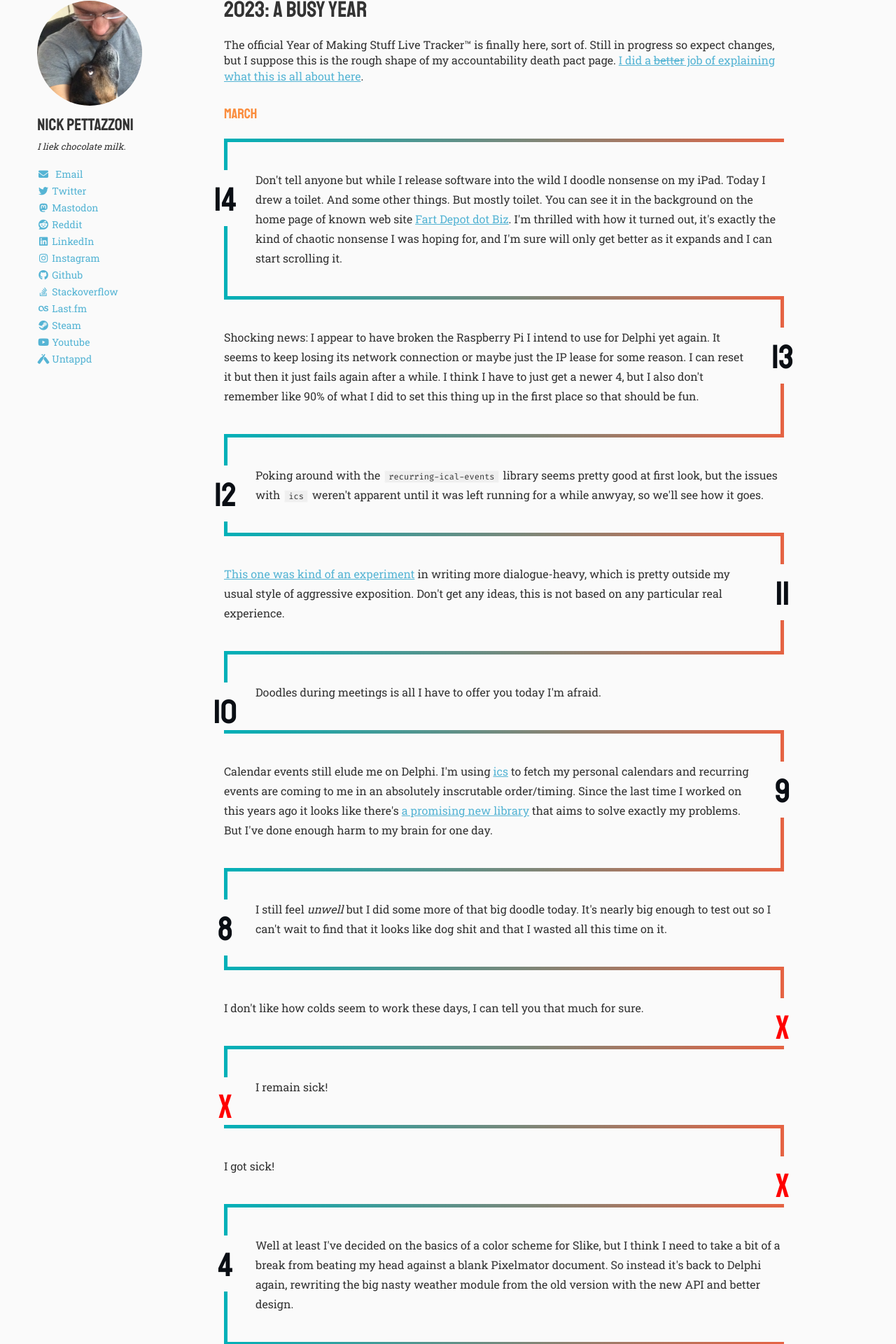
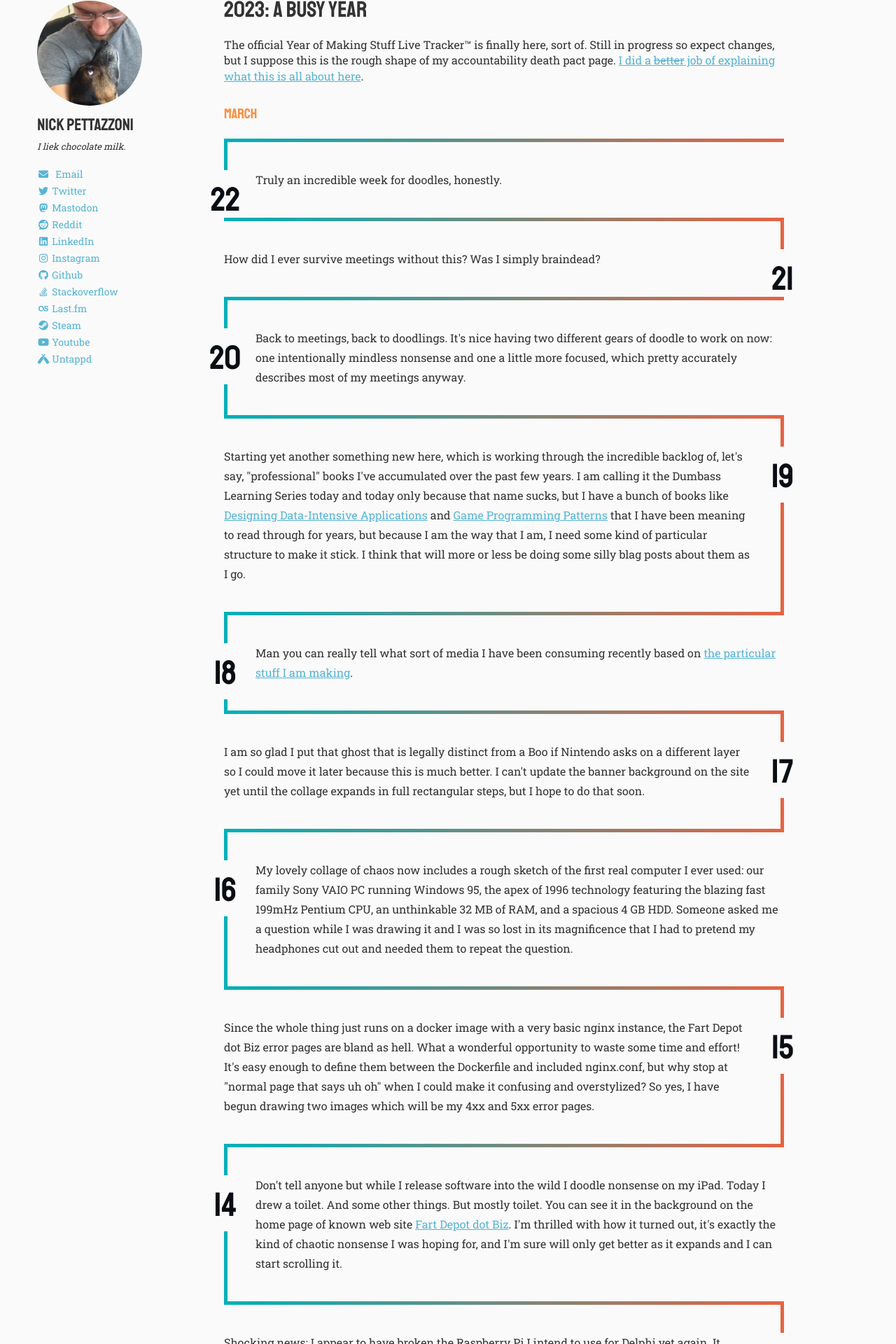
Before and after one commit to pettazz/pettazz.com, a Jekyll site: the page built from 2023/index.md, in a window 1280 px wide. Shown: the part 456-2376 px from the top of the page at 70% size. Built offline with Jekyll 4.4.1, drawn with Linux system fonts in a browser that asks for light colours; nearby versions of some CDN libraries.

Commit message:
more than a week cmon man

```diff
--- a/2023/index.md
+++ b/2023/index.md
@@ -12,6 +12,22 @@ The official Year of Making Stuff Live Tracker™ is finally here, sort of. Stil
 <div class="timeline current">
 
   <h1><small>March</small></h1>
+
+  <p>Truly an incredible week for doodles, honestly.</p>
+
+  <p>How did I ever survive meetings without this? Was I simply braindead?</p>
+
+  <p>Back to meetings, back to doodlings. It's nice having two different gears of doodle to work on now: one intentionally mindless nonsense and one a little more focused, which pretty accurately describes most of my meetings anyway.</p>
+
+  <p>Starting yet another something new here, which is working through the incredible backlog of, let's say, "professional" books I've accumulated over the past few years. I am calling it the Dumbass Learning Series today and today only because that name sucks, but I have a bunch of books like <a href="https://www.oreilly.com/library/view/designing-data-intensive-applications/9781491903063/" target="_blank">Designing Data-Intensive Applications</a> and <a href="https://gameprogrammingpatterns.com" target="_blank">Game Programming Patterns</a> that I have been meaning to read through for years, but because I am the way that I am, I need some kind of particular structure to make it stick. I think that will more or less be doing some silly blag posts about them as I go.</p>
+
+  <p>Man you can really tell what sort of media I have been consuming recently based on <a href="https://fartdepot.biz/wrote/2023/03/18/" target="_blank">the particular stuff I am making</a>.</p>
+
+  <p>I am so glad I put that ghost that is legally distinct from a Boo if Nintendo asks on a different layer so I could move it later because this is much better. I can't update the banner background on the site yet until the collage expands in full rectangular steps, but I hope to do that soon.</p>
+
+  <p>My lovely collage of chaos now includes a rough sketch of the first real computer I ever used: our family Sony VAIO PC running Windows 95, the apex of 1996 technology featuring the blazing fast 199mHz Pentium CPU, an unthinkable 32 MB of RAM, and a spacious 4 GB HDD. Someone asked me a question while I was drawing it and I was so lost in its magnificence that I had to pretend my headphones cut out and needed them to repeat the question.</p>
+
+  <p>Since the whole thing just runs on a docker image with a very basic nginx instance, the Fart Depot dot Biz error pages are bland as hell. What a wonderful opportunity to waste some time and effort! It's easy enough to define them between the Dockerfile and included nginx.conf, but why stop at "normal page that says uh oh" when I could make it confusing and overstylized? So yes, I have begun drawing two images which will be my 4xx and 5xx error pages.</p>
 
   <p>Don't tell anyone but while I release software into the wild I doodle nonsense on my iPad. Today I drew a toilet. And some other things. But mostly toilet. You can see it in the background on the home page of known web site <a href="https://fartdepot.biz/" target="_blank">Fart Depot dot Biz</a>. I'm thrilled with how it turned out, it's exactly the kind of chaotic nonsense I was hoping for, and I'm sure will only get better as it expands and I can start scrolling it.</p>
 
--- a/assets/css/timeline.scss
+++ b/assets/css/timeline.scss
@@ -13,7 +13,7 @@ div.timeline {
   margin: auto;
 
   &.current{
-    counter-reset: dayofmonth 15;
+    counter-reset: dayofmonth 23;
   }
 
   &.full-31{
```
